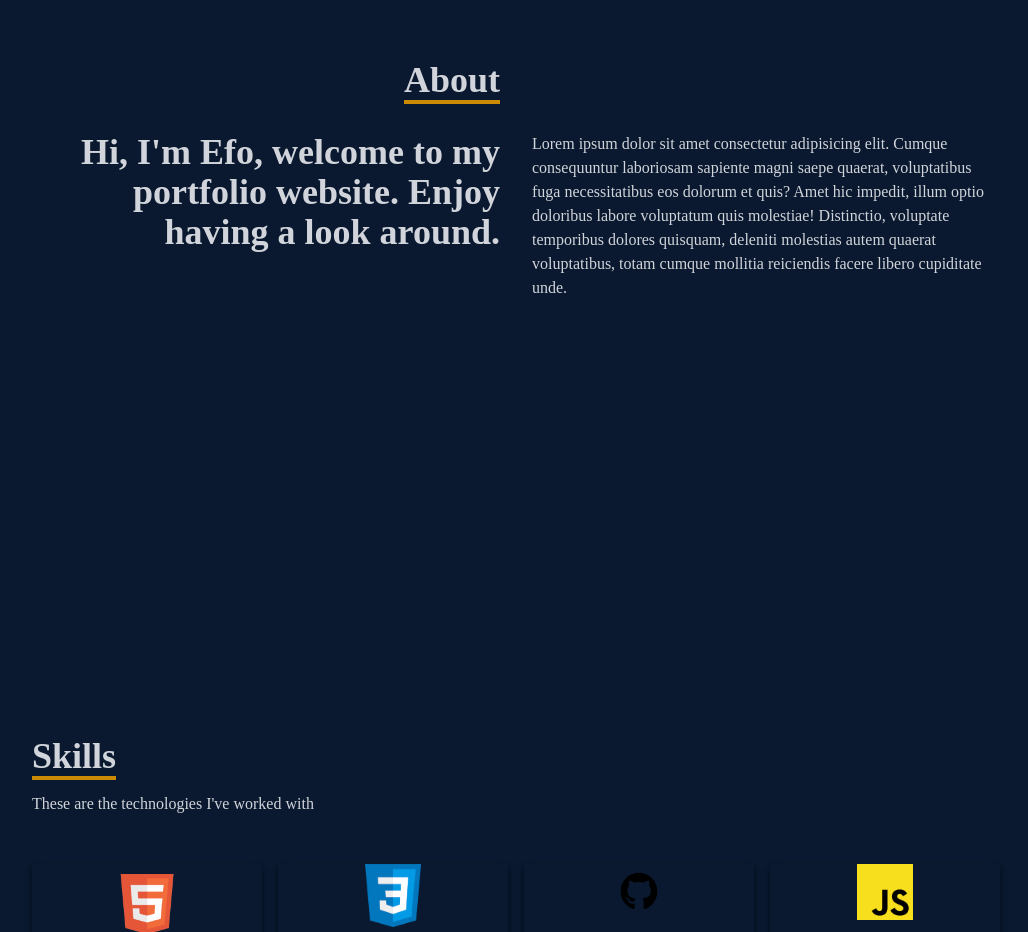
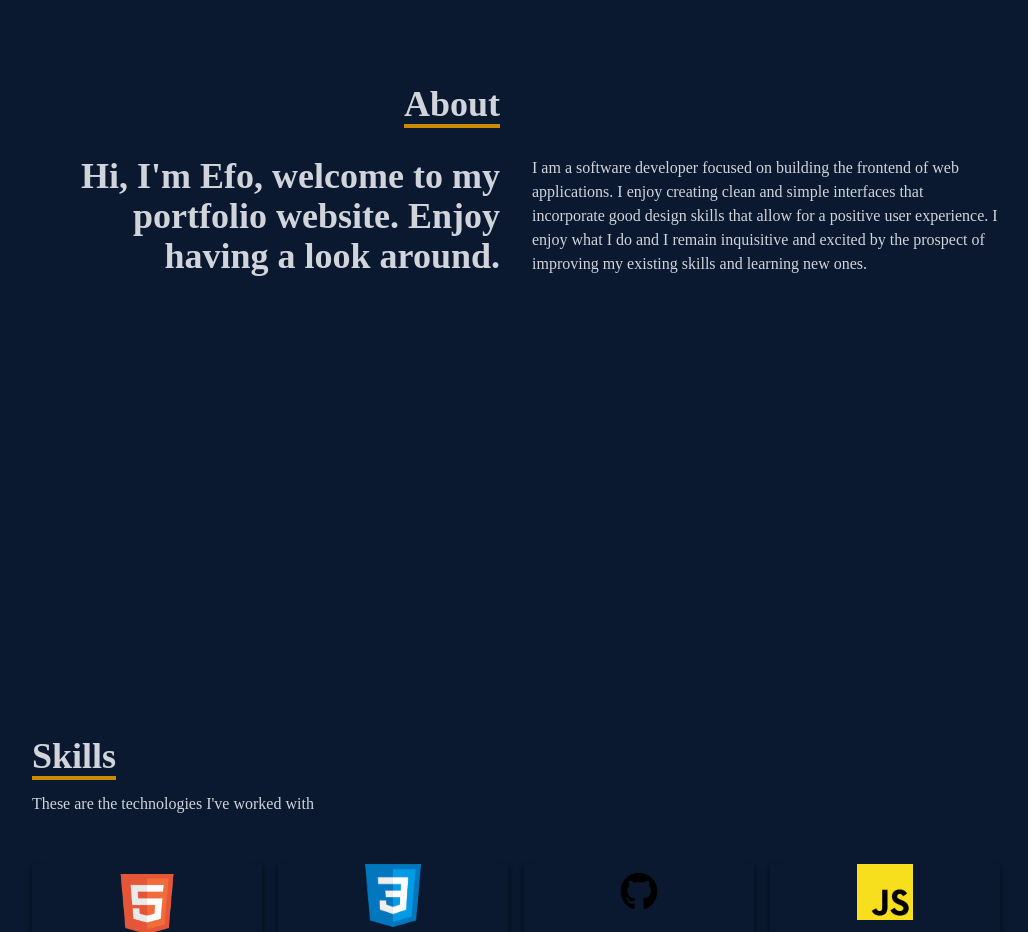
Before and after one commit to Efo-Koku/react-portfolio-website, a React (Create React App) app: page / in a window 1280 px wide. Shown: the part 1020-1952 px from the top of the page, without its empty margins (124-1152 px from the left). Built offline with nearby package versions, Linux system fonts and the light colour scheme.

Commit message:
replaced lorem ipsum text with real information about me

```diff
--- a/src/components/about.jsx
+++ b/src/components/about.jsx
@@ -17,7 +17,7 @@ const about = () => {
                     <p>Hi, I'm Efo, welcome to my portfolio website. Enjoy having a look around.</p>
                 </div>
                 <div>
-                  <p>Lorem ipsum dolor sit amet consectetur adipisicing elit. Cumque consequuntur laboriosam sapiente magni saepe quaerat, voluptatibus fuga necessitatibus eos dolorum et quis? Amet hic impedit, illum optio doloribus labore voluptatum quis molestiae! Distinctio, voluptate temporibus dolores quisquam, deleniti molestias autem quaerat voluptatibus, totam cumque mollitia reiciendis facere libero cupiditate unde.
+                  <p> I am a software developer focused on building the frontend of web applications. I enjoy creating clean and simple interfaces that incorporate good design skills that allow for a positive user experience. I enjoy what I do and I remain inquisitive and excited by the prospect of improving my existing skills and learning new ones.
                   </p>
                 </div>
           </div>
```
